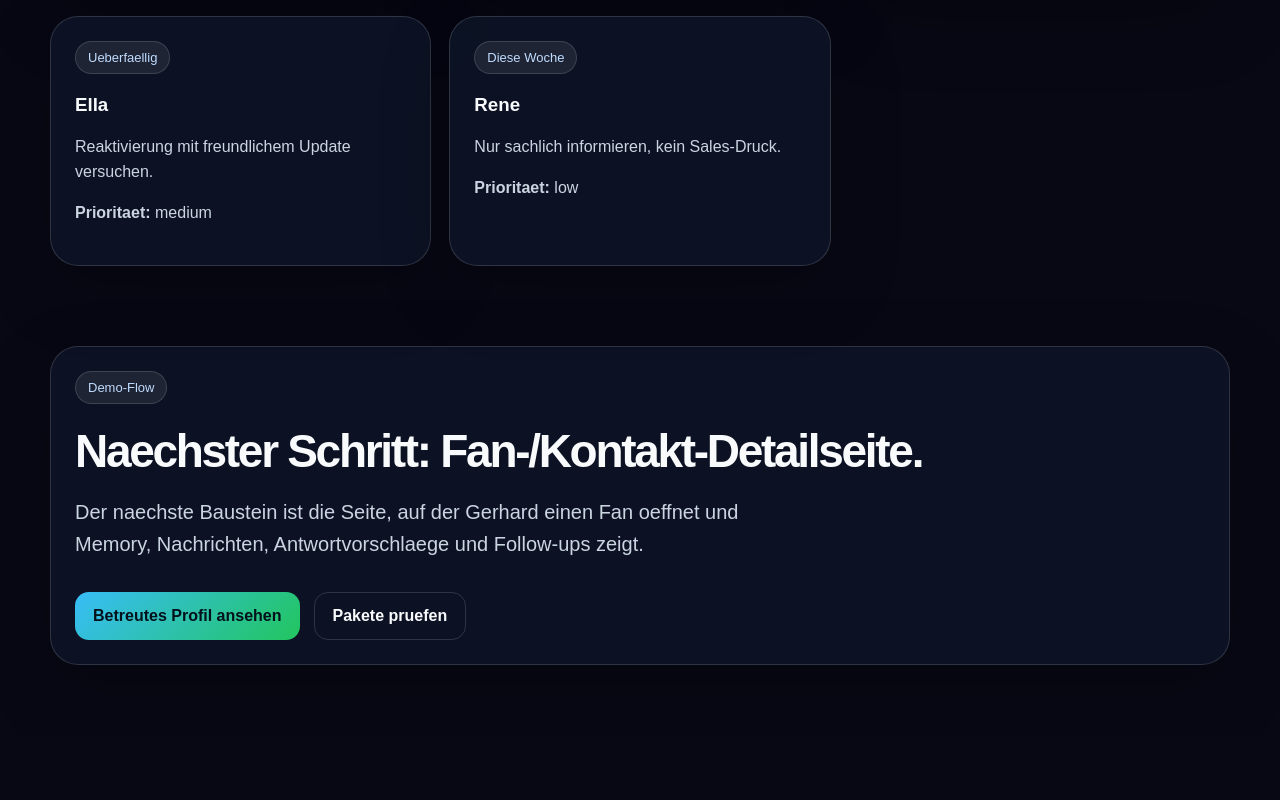
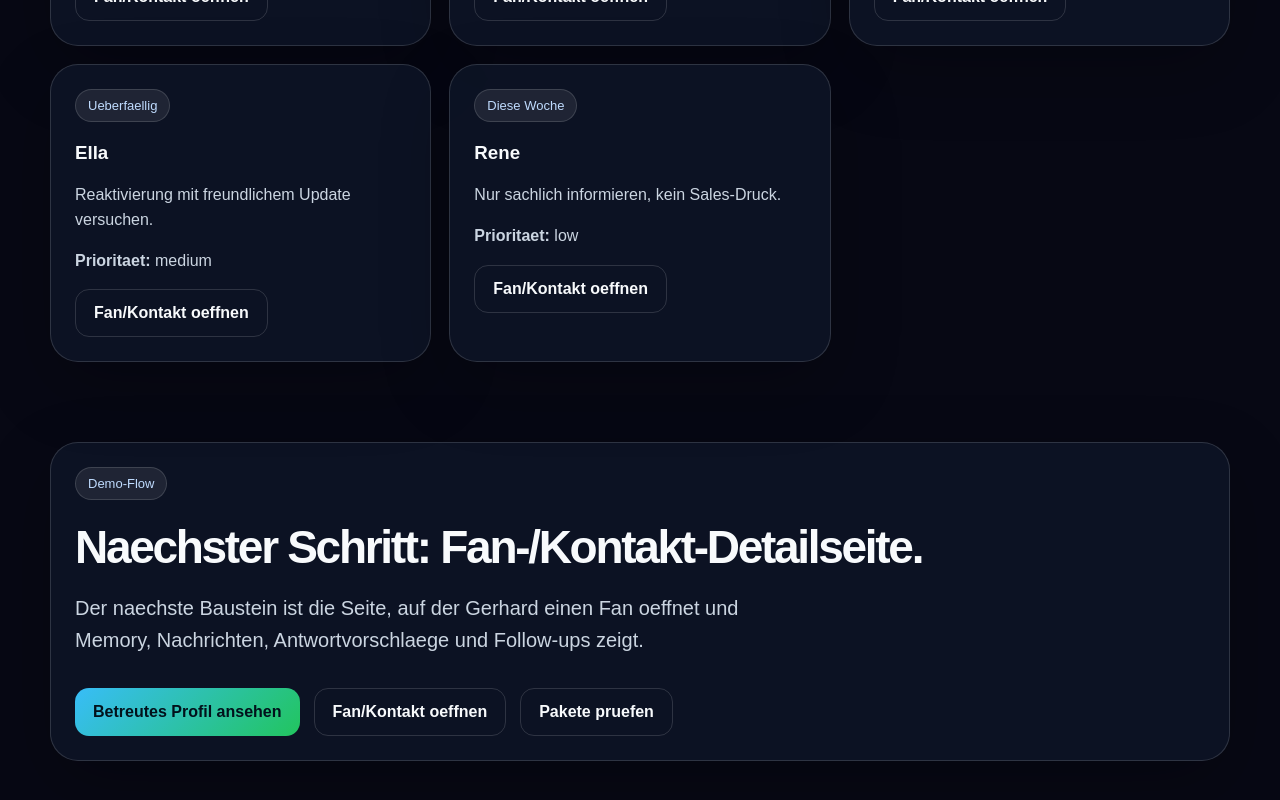
Before and after one commit to Bernds-tech/FanMind, a Next.js app: page /dashboard in a window 1280 px wide. Shown: the part 1804-2604 px from the top of the page. Before the commit the page ends 2541 px from the top, so only its background shows below. Built offline with nearby package versions, Linux system fonts and the light colour scheme.

Commit message:
Add fan detail link to dashboard demo flow

```diff
--- a/src/app/dashboard/page.tsx
+++ b/src/app/dashboard/page.tsx
@@ -74,6 +74,7 @@ export default function DashboardPage() {
                   <h3>{fan?.displayName ?? "Fan"}</h3>
                   <p>{followup.reason}</p>
                   <p><strong>Prioritaet:</strong> {followup.priority}</p>
+                  <a className="button" href="/fans/demo">Fan/Kontakt oeffnen</a>
                 </article>
               );
             })}
@@ -88,6 +89,7 @@ export default function DashboardPage() {
           </p>
           <div className="actions">
             <a className="button primary" href="/creator/demo">Betreutes Profil ansehen</a>
+            <a className="button" href="/fans/demo">Fan/Kontakt oeffnen</a>
             <a className="button" href="/pricing">Pakete pruefen</a>
           </div>
         </section>
```
